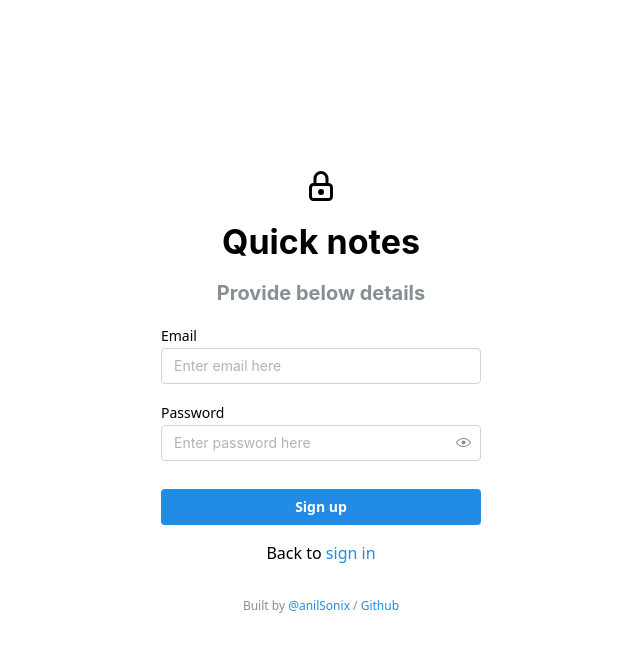
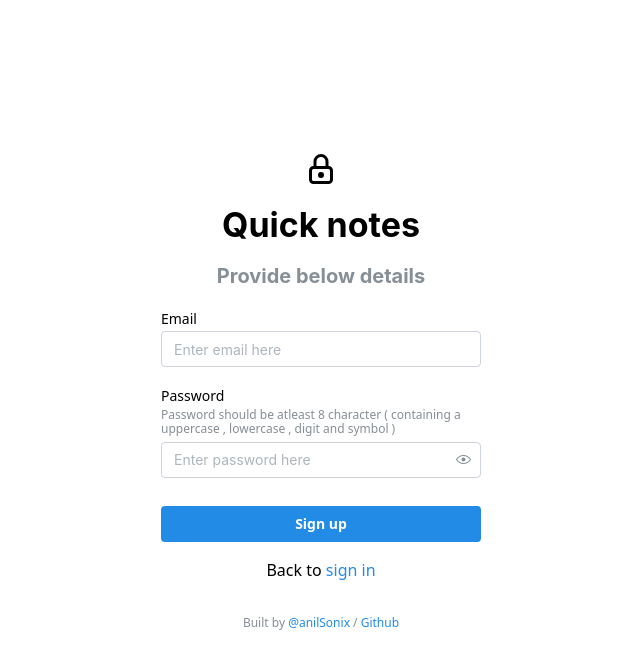
Before and after one commit to AnilSonix/quick-notes, a React (Vite) app: page /signup in a window 1280 px wide. Shown: the top 668 px of the page, without its empty margins (319-959 px from the left). Built offline with nearby package versions, Linux system fonts and the light colour scheme; no server answers.

Commit message:
addign basic routes

```diff
--- a/appConfig.ts
+++ b/appConfig.ts
@@ -1,4 +1,3 @@
-/* eslint-disable @typescript-eslint/no-unsafe-assignment */
 export const AppConfig = {
   apiKey: import.meta.env.VITE_API_KEY,
   authDomain: import.meta.env.VITE_AUTH_DOMAIN,
--- a/package.json
+++ b/package.json
@@ -40,12 +40,14 @@
     "react-hook-form": "^7.47.0",
     "react-router-dom": "^6.17.0",
     "sort-by": "^1.2.0",
+    "validator": "^13.11.0",
     "zod": "^3.22.4",
     "zustand": "^4.4.4"
   },
   "devDependencies": {
     "@types/react": "^18.2.15",
     "@types/react-dom": "^18.2.7",
+    "@types/validator": "^13.11.5",
     "@typescript-eslint/eslint-plugin": "^6.0.0",
     "@typescript-eslint/parser": "^6.0.0",
     "@vitejs/plugin-react-swc": "^3.3.2",
--- a/src/App.tsx
+++ b/src/App.tsx
@@ -1,5 +1,7 @@
 import { MantineProvider } from "@mantine/core";
 import "@mantine/core/styles.css";
+import { Notifications } from "@mantine/notifications";
+import "@mantine/notifications/styles.css";
 import {
   createBrowserRouter,
   createRoutesFromElements,
@@ -29,6 +31,7 @@ const router = createBrowserRouter(
 const App = () => {
   return (
     <MantineProvider>
+      <Notifications />
       <RouterProvider router={router} />
     </MantineProvider>
   );
--- a/src/pages/dashboard/authProvider/hooks/useAuthUser.ts
+++ b/src/pages/dashboard/authProvider/hooks/useAuthUser.ts
@@ -6,6 +6,7 @@ const useAuthUser = () => {
   if (!context) {
     throw new Error("useAuthUser should be wrapped in AuthProvider");
   }
+  return context;
 };
 
 export default useAuthUser;
--- a/src/pages/dashboard/dashboardPage/components/DashboardPage.tsx
+++ b/src/pages/dashboard/dashboardPage/components/DashboardPage.tsx
@@ -1,9 +1,10 @@
 import AuthProvider from "../../authProvider/components/AuthProvider";
+import { MyAppShell } from "./appShell";
 
 const DashboardPage = () => {
   return (
     <AuthProvider>
-      <div>dash</div>
+      <MyAppShell />
     </AuthProvider>
   );
 };
--- /dev/null
+++ b/src/pages/dashboard/dashboardPage/components/appShell.tsx
@@ -0,0 +1,46 @@
+import { AppShell, Box, Burger, Group, Skeleton, Text } from "@mantine/core";
+import { useDisclosure } from "@mantine/hooks";
+import { IconNotes } from "@tabler/icons-react";
+import { ProfileSection } from "./profileSection";
+
+export function MyAppShell() {
+  const [opened, { toggle }] = useDisclosure();
+
+  return (
+    <AppShell
+      layout="alt"
+      header={{ height: 60 }}
+      footer={{ height: 60 }}
+      navbar={{ width: 300, breakpoint: "sm", collapsed: { mobile: !opened } }}
+      padding="md"
+      style={{ height: "100%" }}
+    >
+      <AppShell.Header>
+        <Group h="100%" px="md">
+          <Burger opened={opened} onClick={toggle} hiddenFrom="sm" size="sm" />
+          <Group>
+            <IconNotes />
+            <Text fw={"bold"}>Quick notes</Text>
+          </Group>
+          <Box style={{ marginLeft: "auto" }}>
+            <ProfileSection />
+          </Box>
+        </Group>
+      </AppShell.Header>
+      <AppShell.Navbar p="md">
+        <Group>
+          <Burger opened={opened} onClick={toggle} hiddenFrom="sm" size="sm" />
+          <Text>Navbars</Text>
+        </Group>
+        {Array(15)
+          .fill(0)
+          .map((_, index) => (
+            <Skeleton key={index} h={28} mt="sm" animate={false} />
+          ))}
+      </AppShell.Navbar>
+      <AppShell.Main>
+        Alt layout – Navbar and Aside are rendered on top on Header and Footer
+      </AppShell.Main>
+    </AppShell>
+  );
+}
--- a/src/pages/signin/signInForm/components/SignInForm.tsx
+++ b/src/pages/signin/signInForm/components/SignInForm.tsx
@@ -1,3 +1,4 @@
+import { zodResolver } from "@hookform/resolvers/zod";
 import {
   Anchor,
   Button,
@@ -7,11 +8,66 @@ import {
   TextInput,
   Title,
 } from "@mantine/core";
+import { notifications } from "@mantine/notifications";
 import { IconLock } from "@tabler/icons-react";
-import { Link } from "react-router-dom";
+import { useSignInWithEmailAndPassword } from "react-firebase-hooks/auth";
+import { SubmitHandler, useForm } from "react-hook-form";
+import { Link, useNavigate } from "react-router-dom";
+import { z } from "zod";
+import { auth } from "../../../../../firebaseConfig";
 import classes from "./SignInForm.module.css";
 
+const SignInFormSchema = z.object({
+  email: z.string().email({ message: "Provide valid email" }),
+  password: z.string().trim().min(1, {
+    message: "Provide valid password",
+  }),
+});
+
+type ISignInFormSchema = z.infer<typeof SignInFormSchema>;
+
 const SignInForm = () => {
+  const [signInWithEmailAndPassword, user, loading, error] =
+    useSignInWithEmailAndPassword(auth);
+
+  const {
+    register,
+    handleSubmit,
+    formState: { errors },
+    setError,
+  } = useForm<ISignInFormSchema>({
+    resolver: zodResolver(SignInFormSchema),
+  });
+
+  const navigate = useNavigate();
+
+  const onSubmit: SubmitHandler<ISignInFormSchema> = (data) => {
+    signInWithEmailAndPassword(data.email, data.password)
+      .then((res) => {
+        if (res?.user) {
+          notifications.show({
+            title: "Success",
+            message: "Loading dashboard",
+            color: "green",
+          });
+          navigate("/dashboard");
+        } else {
+          notifications.show({
+            title: "Error",
+            message: "Provide valid credentials",
+            color: "red",
+          });
+          setError("password", { message: "Provide valid credentials" });
+        }
+      })
+      .catch(() => {
+        notifications.show({
+          title: "Error",
+          message: "Something went wrong",
+          color: "red",
+        });
+      });
+  };
   return (
     <>
       <Stack>
@@ -22,13 +78,28 @@ const SignInForm = () => {
         <Title ta={"center"} order={2} c="dimmed" fz={"xl"}>
           Sign in to continue
         </Title>
-        <TextInput label="Email" placeholder="Enter email here" type="email" />
-        <PasswordInput
-          label="Password"
-          placeholder="Enter password here"
-          type="password"
-        />
-        <Button mt="sm">Sign in</Button>
+        {/* // eslint-disable-next-line @typescript-eslint/no-misused-promises */}
+        <form onSubmit={handleSubmit(onSubmit)}>
+          <Stack>
+            <TextInput
+              label="Email"
+              placeholder="Enter email here"
+              type="email"
+              {...register("email")}
+              error={errors.email?.message}
+            />
+            <PasswordInput
+              label="Password"
+              placeholder="Enter password here"
+              type="password"
+              {...register("password")}
+              error={errors.password?.message}
+            />
+            <Button mt="sm" type="submit" loading={loading}>
+              Sign in
+            </Button>
+          </Stack>
+        </form>
         <Text ta={"center"}>
           Don&apos;t have an account{" "}
           <Anchor component={Link} to="/signup">
--- a/src/pages/signin/signInWithGoogle/components/SignInWithGoogle.tsx
+++ b/src/pages/signin/signInWithGoogle/components/SignInWithGoogle.tsx
@@ -1,9 +1,45 @@
 import { Button } from "@mantine/core";
+import { notifications } from "@mantine/notifications";
 import { IconBrandGoogleFilled } from "@tabler/icons-react";
+import { useSignInWithGoogle } from "react-firebase-hooks/auth";
+import { useNavigate } from "react-router-dom";
+import { auth } from "../../../../../firebaseConfig";
 
 const SignInWithGoogle = () => {
+  const [signInWithGoogle, user, loading, error] = useSignInWithGoogle(auth);
+  const navigate = useNavigate();
+
+  const onSubmit = () => {
+    signInWithGoogle()
+      .then((res) => {
+        if (res?.user) {
+          notifications.show({
+            title: "Success",
+            message: "Loading dashboard",
+          });
+          navigate("/dashboard");
+        } else {
+          notifications.show({
+            title: "Error",
+            message: "Something went wrong",
+            color: "red",
+          });
+        }
+      })
+      .catch(() => {
+        notifications.show({
+          title: "Error",
+          message: "Something went wrong",
+          color: "red",
+        });
+      });
+  };
   return (
-    <Button leftSection={<IconBrandGoogleFilled />} variant="outline">
+    <Button
+      leftSection={<IconBrandGoogleFilled />}
+      variant="outline"
+      onClick={onSubmit}
+    >
       Continue with Google
     </Button>
   );
--- a/src/pages/signup/signUpForm/components/SignUpForm.tsx
+++ b/src/pages/signup/signUpForm/components/SignUpForm.tsx
@@ -1,3 +1,4 @@
+import { zodResolver } from "@hookform/resolvers/zod";
 import {
   Anchor,
   Button,
@@ -7,11 +8,100 @@ import {
   TextInput,
   Title,
 } from "@mantine/core";
+import { notifications } from "@mantine/notifications";
 import { IconLock } from "@tabler/icons-react";
-import { Link } from "react-router-dom";
+import { useEffect } from "react";
+import { useCreateUserWithEmailAndPassword } from "react-firebase-hooks/auth";
+import { SubmitHandler, useForm } from "react-hook-form";
+import { Link, useNavigate } from "react-router-dom";
+import isStrongPassword from "validator/lib/isStrongPassword";
+import { z } from "zod";
+import { auth } from "../../../../../firebaseConfig";
 import classes from "./SignUpForm.module.css";
 
+const SignUpFormSchema = z.object({
+  email: z.string().email({ message: "Provide valid email" }),
+  password: z
+    .string()
+    .trim()
+    .refine(
+      (password) =>
+        isStrongPassword(password, {
+          minLength: 8,
+          minLowercase: 1,
+          minUppercase: 1,
+          minNumbers: 1,
+          minSymbols: 1,
+        }),
+      {
+        message: "Provide strong password",
+      }
+    ),
+});
+
+type ISignUpFormSchema = z.infer<typeof SignUpFormSchema>;
+
 const SignUpForm = () => {
+  const [createUserWithEmailAndPassword, user, loading, error] =
+    useCreateUserWithEmailAndPassword(auth);
+
+  const {
+    register,
+    handleSubmit,
+    formState: { errors },
+    setError,
+  } = useForm<ISignUpFormSchema>({
+    resolver: zodResolver(SignUpFormSchema),
+  });
+
+  const navigate = useNavigate();
+
+  useEffect(() => {
+    if (error) {
+      console.log({ error });
+
+      if (error.code.startsWith("auth/email-already-in-use")) {
+        notifications.show({
+          title: "Error",
+          message: "You're already signed up with this email",
+          color: "red",
+        });
+        setError("email", { message: "Email already in use" });
+
+        return;
+      }
+      if (error.code?.startsWith("auth/invalid-password")) {
+        notifications.show({
+          title: "Error",
+          message: "Provide a strong password",
+          color: "red",
+        });
+        return;
+      }
+    }
+  }, [error, setError]);
+
+  const onSubmit: SubmitHandler<ISignUpFormSchema> = (data) => {
+    createUserWithEmailAndPassword(data.email, data.password)
+      .then((res) => {
+        if (res?.user) {
+          notifications.show({
+            title: "Success",
+            message: "Welcome aboard",
+            color: "green",
+          });
+          navigate("/dashboard");
+        }
+      })
+      .catch(() => {
+        notifications.show({
+          title: "Error",
+          message: "Something went wrong",
+          color: "red",
+        });
+      });
+  };
+
   return (
     <>
       <Stack>
@@ -22,13 +112,30 @@ const SignUpForm = () => {
         <Title ta={"center"} order={2} c="dimmed" fz={"xl"}>
           Provide below details
         </Title>
-        <TextInput label="Email" placeholder="Enter email here" type="email" />
-        <PasswordInput
-          label="Password"
-          placeholder="Enter password here"
-          type="password"
-        />
-        <Button mt="sm">Sign up</Button>
+        <form onSubmit={handleSubmit(onSubmit)}>
+          <Stack>
+            <TextInput
+              label="Email"
+              placeholder="Enter email here"
+              type="email"
+              {...register("email")}
+              error={errors.email?.message}
+            />
+            <PasswordInput
+              label="Password"
+              placeholder="Enter password here"
+              description={
+                "Password should be atleast 8 character ( containing a uppercase , lowercase , digit and symbol )"
+              }
+              type="password"
+              {...register("password")}
+              error={errors.password?.message}
+            />
+            <Button mt="sm" type="submit" loading={loading}>
+              Sign up
+            </Button>
+          </Stack>
+        </form>
         <Text ta={"center"}>
           Back to{" "}
           <Anchor component={Link} to="/signin">
--- a/tsconfig.json
+++ b/tsconfig.json
@@ -16,8 +16,8 @@
 
     /* Linting */
     "strict": true,
-    "noUnusedLocals": true,
-    "noUnusedParameters": true,
+    "noUnusedLocals": false,
+    "noUnusedParameters": false,
     "noFallthroughCasesInSwitch": true
   },
   "include": ["src", "appConfig.ts", "firebaseConfig.ts", "env.d.ts"],
```
Also changed, not shown: src/pages/dashboard/dashboardPage/components/profileSection.tsx (added, +86 -0 lines), .eslintrc.cjs, 1 other file (tests, documents, lock files or other folders).
